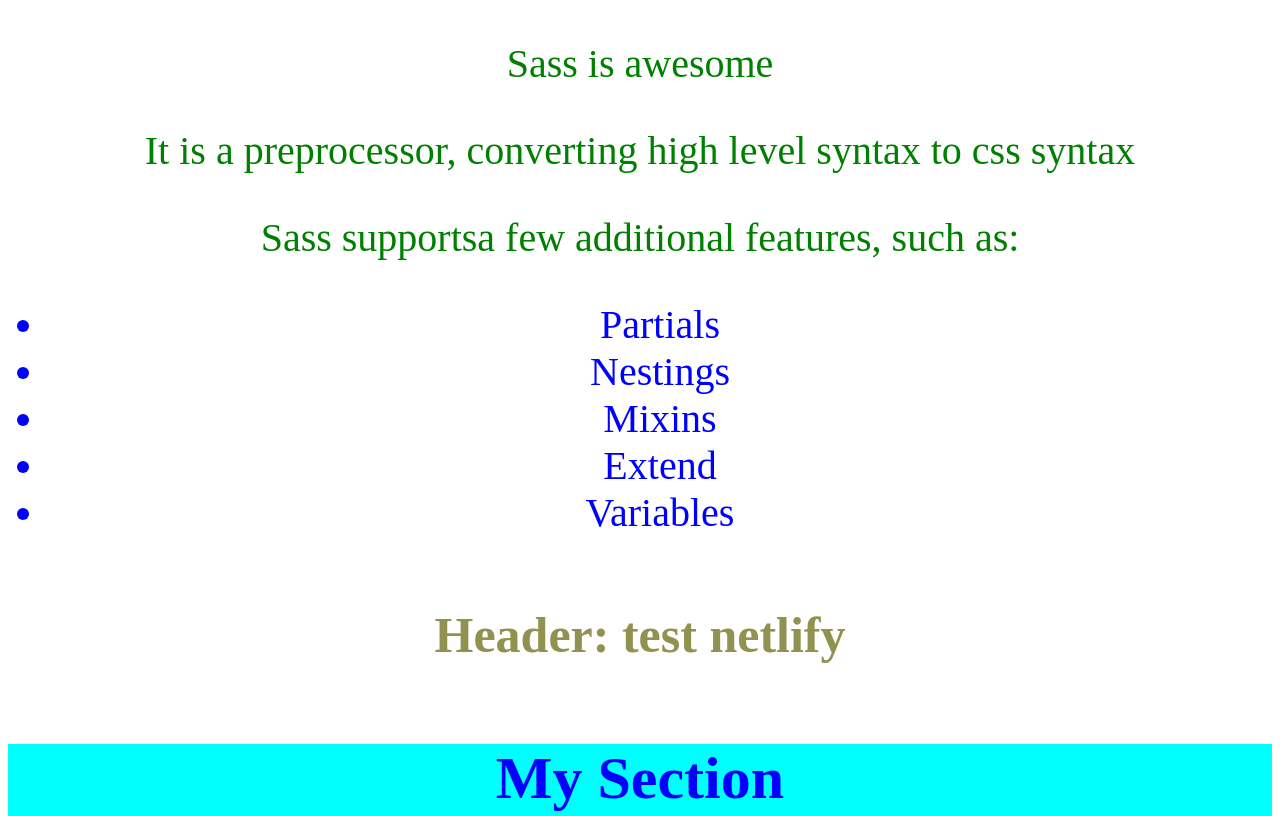
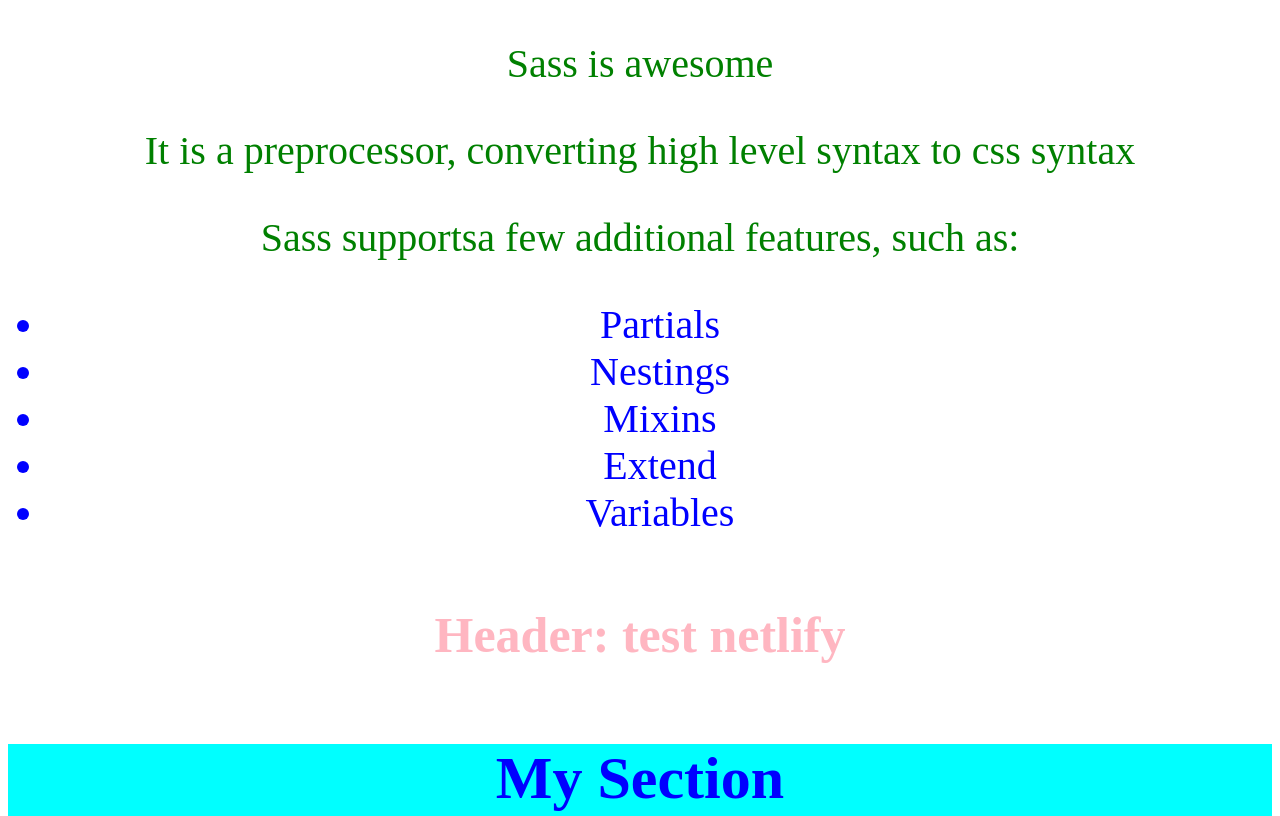
Before and after one commit to hey-chan/sass-repo, a plain HTML site: page index.html in a window 1280 px wide. Shown: the top 816 px of the page. Drawn offline with nearby package versions, Linux system fonts and the light colour scheme; files that its build step writes are made by us from their sources.

Commit message:
Changed scss

```diff
--- a/css/main.scss
+++ b/css/main.scss
@@ -9,7 +9,7 @@
 @mixin main-background{
     font-size: 50px;
     padding: 30px;
-    color:#919150;
+    color: lightpink;
 }
 
 header{
```
